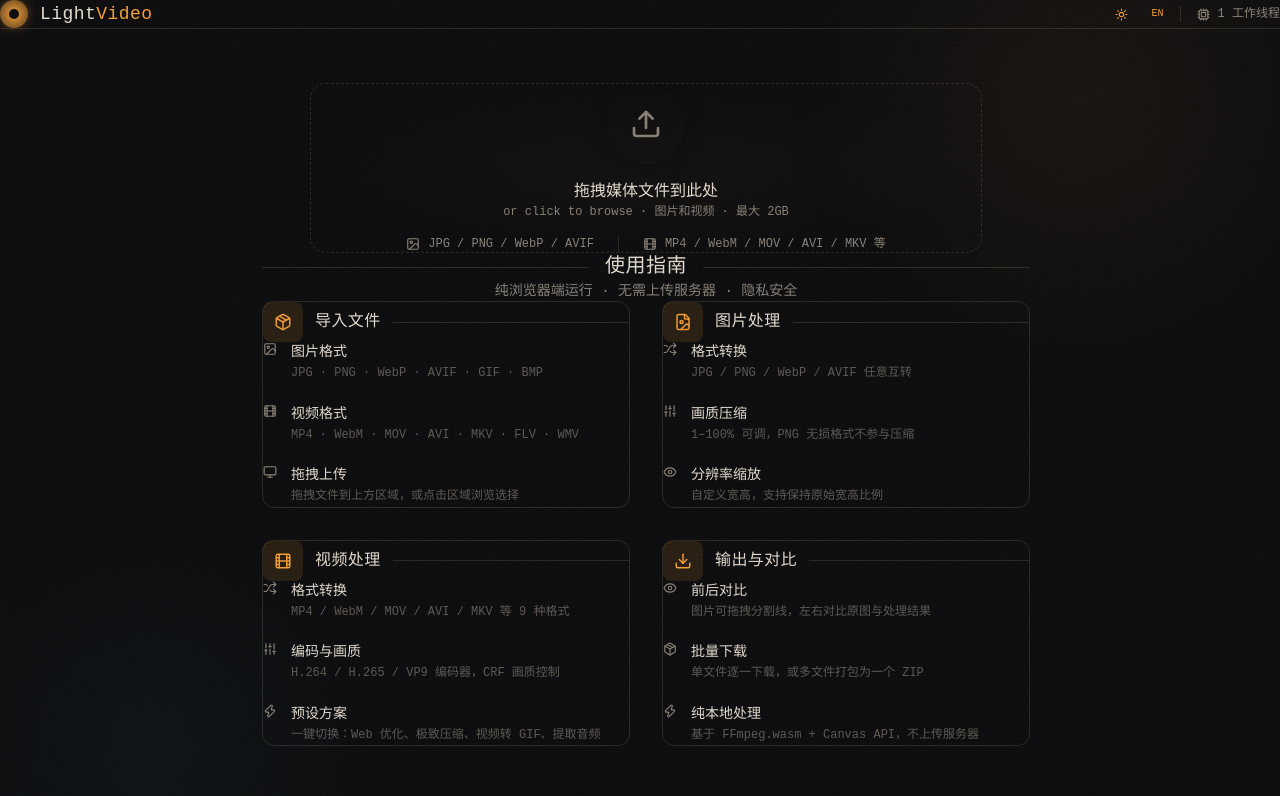
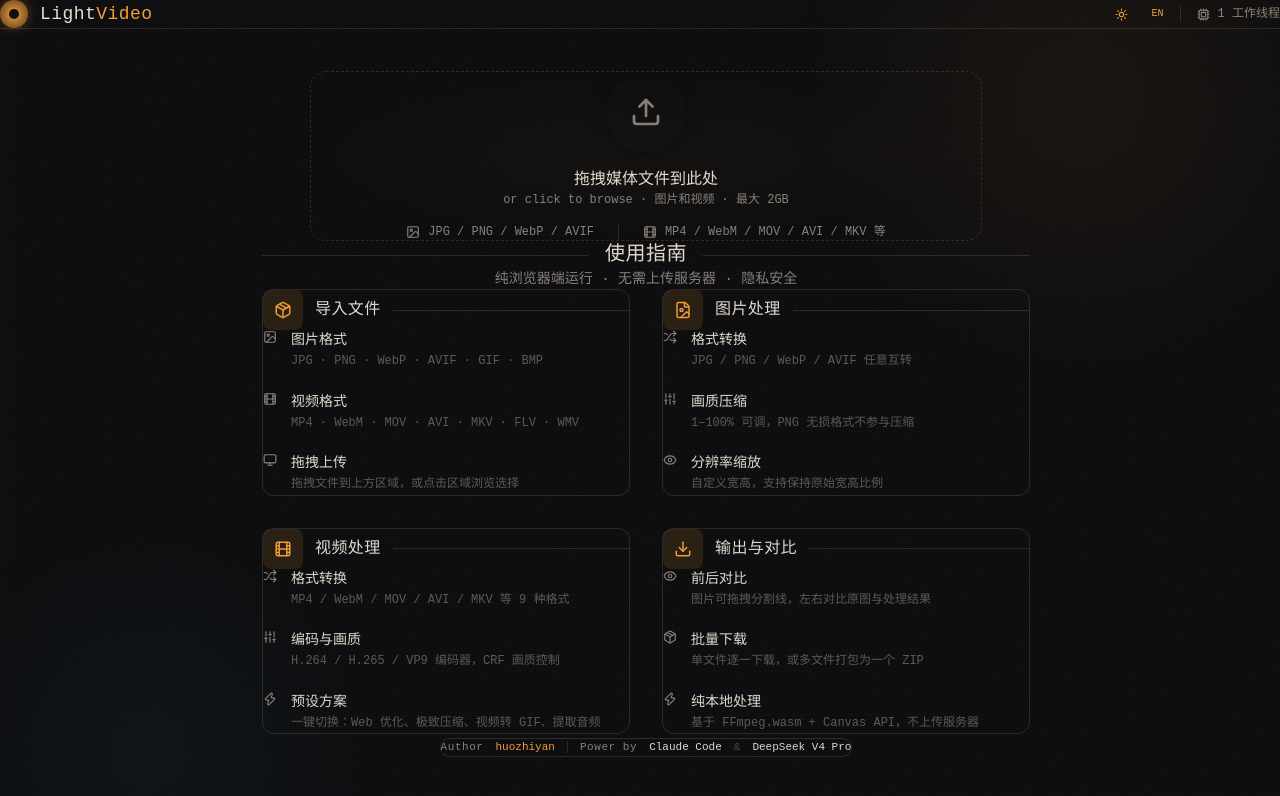
Before and after one commit to huozhiyan/light-video, a React (Vite) app: page / in a window 1280 px wide. Shown: the top 796 px of the page. Built offline with nearby package versions, Linux system fonts and the light colour scheme; a web font is replaced by a local one.

Commit message:
Add author/powered-by credits to homepage

```diff
--- a/src/components/GuidePanel.tsx
+++ b/src/components/GuidePanel.tsx
@@ -156,6 +156,37 @@ export function GuidePanel() {
           );
         })}
       </div>
+
+      {/* Credits */}
+      <motion.div
+        variants={item}
+        className="mt-14 text-center"
+      >
+        <div
+          className="inline-flex items-center gap-3 px-5 py-2.5 rounded-full"
+          style={{ background: 'var(--color-bg-surface)', border: '1px solid var(--color-border)' }}
+        >
+          <span className="text-[11px] tracking-wider" style={{ fontFamily: 'var(--font-display)', color: 'var(--color-text-secondary)' }}>
+            Author
+          </span>
+          <span className="text-[11px]" style={{ color: 'var(--color-accent)', fontFamily: 'var(--font-mono)' }}>
+            huozhiyan
+          </span>
+          <span className="w-px h-3" style={{ background: 'var(--color-border)' }} />
+          <span className="text-[11px] tracking-wider" style={{ fontFamily: 'var(--font-display)', color: 'var(--color-text-secondary)' }}>
+            Power by
+          </span>
+          <span className="text-[11px]" style={{ color: 'var(--color-text-primary)', fontFamily: 'var(--font-mono)' }}>
+            Claude Code
+          </span>
+          <span className="text-[11px]" style={{ color: 'var(--color-text-secondary)', fontFamily: 'var(--font-mono)', opacity: 0.5 }}>
+            &
+          </span>
+          <span className="text-[11px]" style={{ color: 'var(--color-text-primary)', fontFamily: 'var(--font-mono)' }}>
+            DeepSeek V4 Pro
+          </span>
+        </div>
+      </motion.div>
     </motion.div>
   );
 }
```
